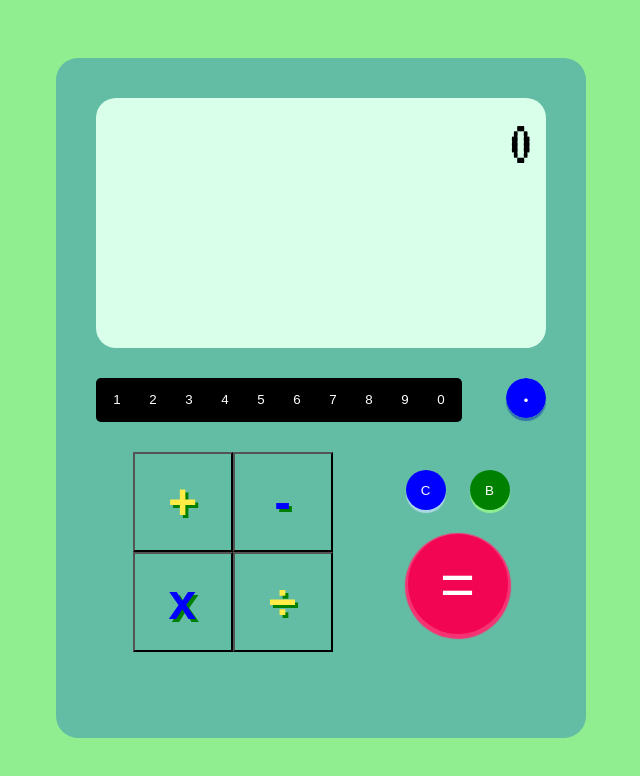
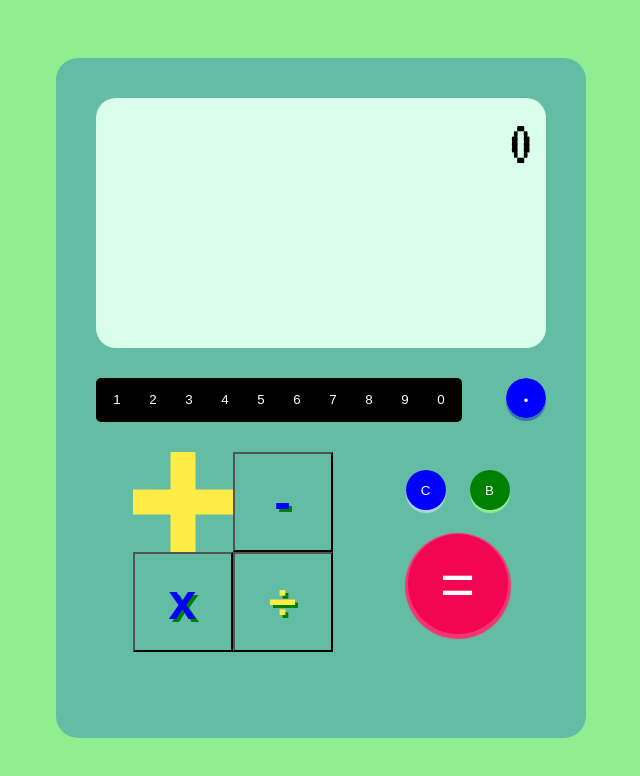
Before and after one commit to SpykerNZ/odin-calculator, a plain HTML site: page index.html in a window 1280 px wide. Shown: the whole page, without its empty margins (319-959 px from the left). Drawn offline with Linux system fonts and the light colour scheme.

Commit message:
add basic plus button

```diff
--- a/index.html
+++ b/index.html
@@ -44,7 +44,13 @@
         </div>
         <div class="lower">
             <div class="operators">
-                <button data-key="add" class="operator">+</button>
+                <svg class="operator" width="100" height="100">
+                    <a href="#">
+                      <path d="M 37.5 50 L 37.5 0 L 62.5 0 L 62.5 37.5 L 100 37.5 L 100 62.5 L 62.5 62.5 L 62.5 100 L 37.5 100 L 37.5 62.5 L 0 62.5 L 0 37.5 L 37.5 37.5
+                            Z"
+                            fill="#ffec47"/>
+                    </a>
+                </svg>
                 <button data-key="subtract" class="operator">-</button>
                 <button data-key="multiply" class="operator">x</button>
                 <button data-key="divide" class="operator">÷</button>
```
